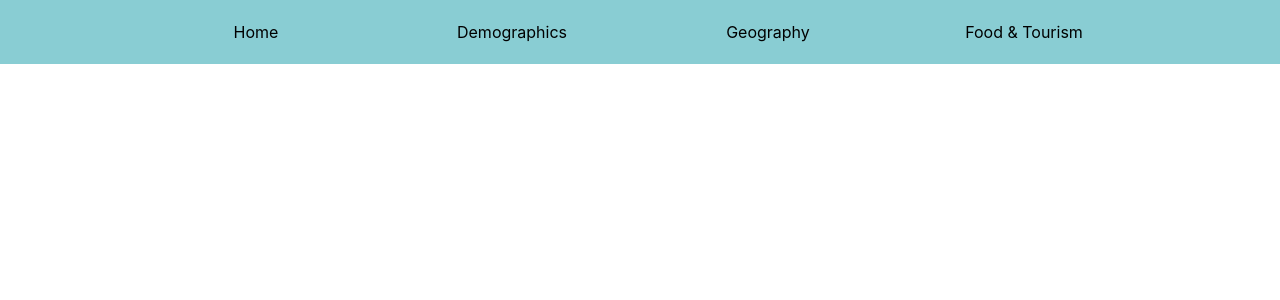
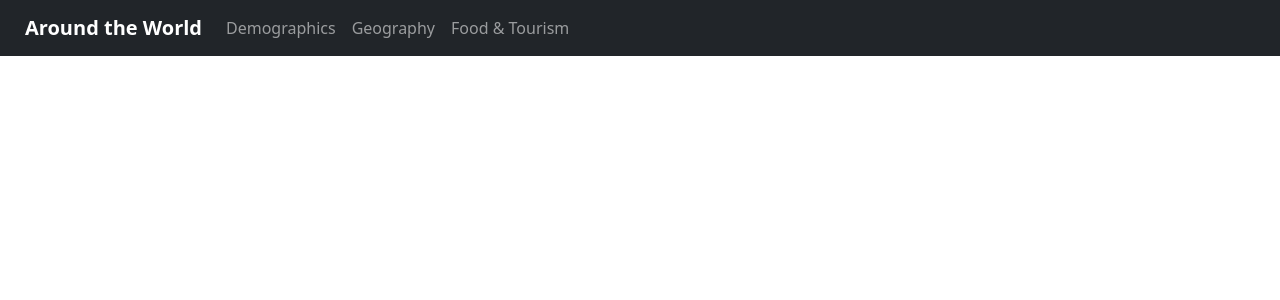
Before and after one commit to preethk0/CS373, a React (Create React App) app in the folder front-end/: page /demographics in a window 1280 px wide. Shown: the top 300 px of the page. Built offline with nearby package versions, Linux system fonts and the light colour scheme.

Commit message:
switched over to bootstrap and set up navbar more

```diff
--- a/front-end/src/components/NavBar/NavBar.css
+++ b/front-end/src/components/NavBar/NavBar.css
@@ -1,8 +1,3 @@
 .overallBar {
-  display: flex;
-  flex-direction: row;
-  align-items: center;
-  padding: 0px 10vw;
-  background-color: #89cdd3;
-  height: 8vh;
+  padding: 0px 25px;
 }
--- a/front-end/src/components/NavBar/NavBar.js
+++ b/front-end/src/components/NavBar/NavBar.js
@@ -1,16 +1,19 @@
 import React from "react";
-import { Link } from "react-router-dom";
+import { Navbar, Nav } from "react-bootstrap";
 import "./NavBar.css";
-import NavBarItem from "./NavBarItem";
 
 const NavBar = ({}) => {
   return (
-    <div className="overallBar">
-      <NavBarItem to="/" title="Home" />
-      <NavBarItem to="/cats" title="Demographics" />
-      <NavBarItem to="/sheeps" title="Geography" />
-      <NavBarItem to="/goats" title="Food & Tourism" />
-    </div>
+    <Navbar bg="dark" variant="dark" className="overallBar">
+      <Navbar.Brand href="/">
+        <b>Around the World</b>
+      </Navbar.Brand>
+      <Nav className="me-auto">
+        <Nav.Link href="/demographics">Demographics</Nav.Link>
+        <Nav.Link href="/geography">Geography</Nav.Link>
+        <Nav.Link href="/foodandtourism">Food & Tourism</Nav.Link>
+      </Nav>
+    </Navbar>
   );
 };
 
--- a/front-end/src/components/NavBar/NavBarItem.css
+++ /dev/null
@@ -1,14 +0,0 @@
-.item {
-  width: 20vw;
-  display: flex;
-  justify-content: center;
-}
-
-.linkStyle {
-  text-decoration: none;
-  color: black;
-}
-
-.linkStyle:hover {
-  font-weight: bold;
-}
--- a/front-end/src/components/NavBar/NavBarItem.js
+++ /dev/null
@@ -1,15 +0,0 @@
-import React from "react";
-import { Link } from "react-router-dom";
-import "./NavBarItem.css";
-
-const NavBarItem = ({ to, title }) => {
-  return (
-    <div className="item">
-      <Link className="linkStyle" to={to}>
-        {title}
-      </Link>
-    </div>
-  );
-};
-
-export default NavBarItem;
```
Also changed, not shown: front-end/src/App.js (+7 -1 lines), front-end/src/index.js (+7 -6 lines), 1 other file (tests, documents, lock files or other folders).
